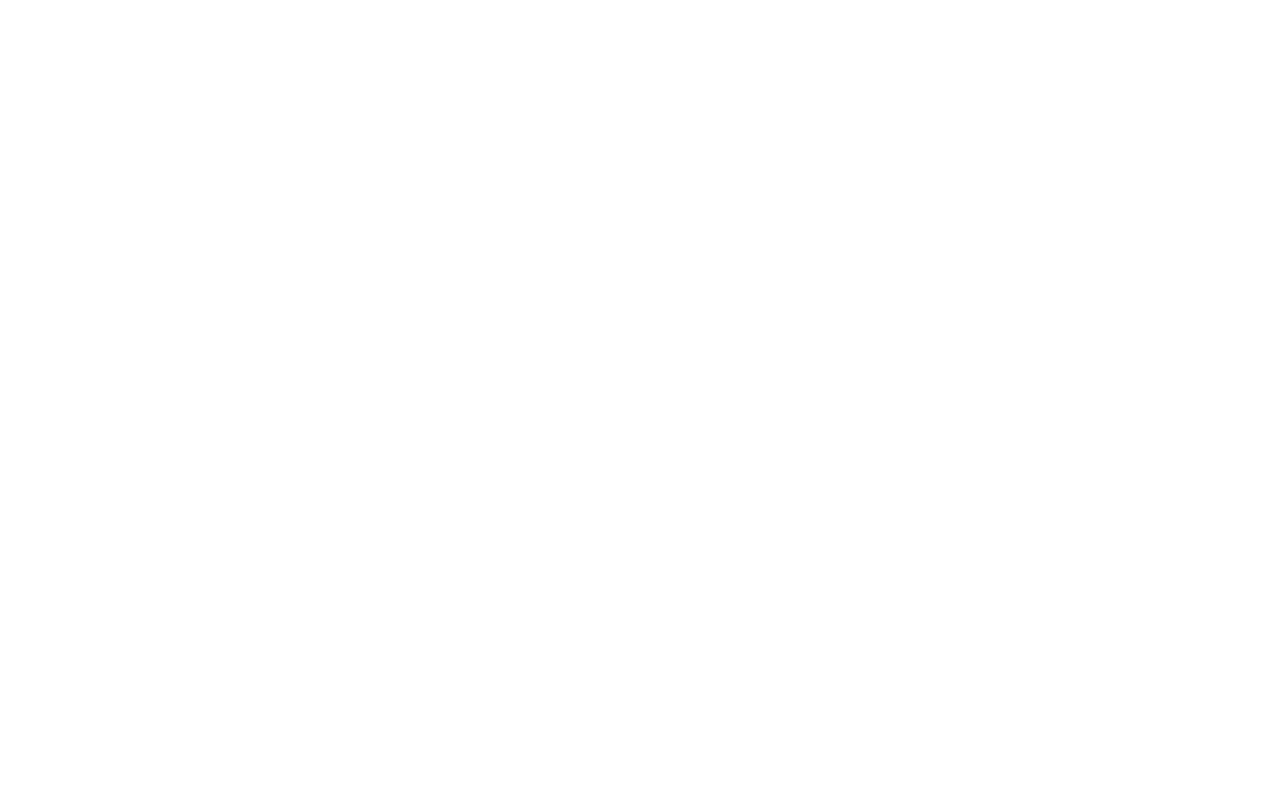
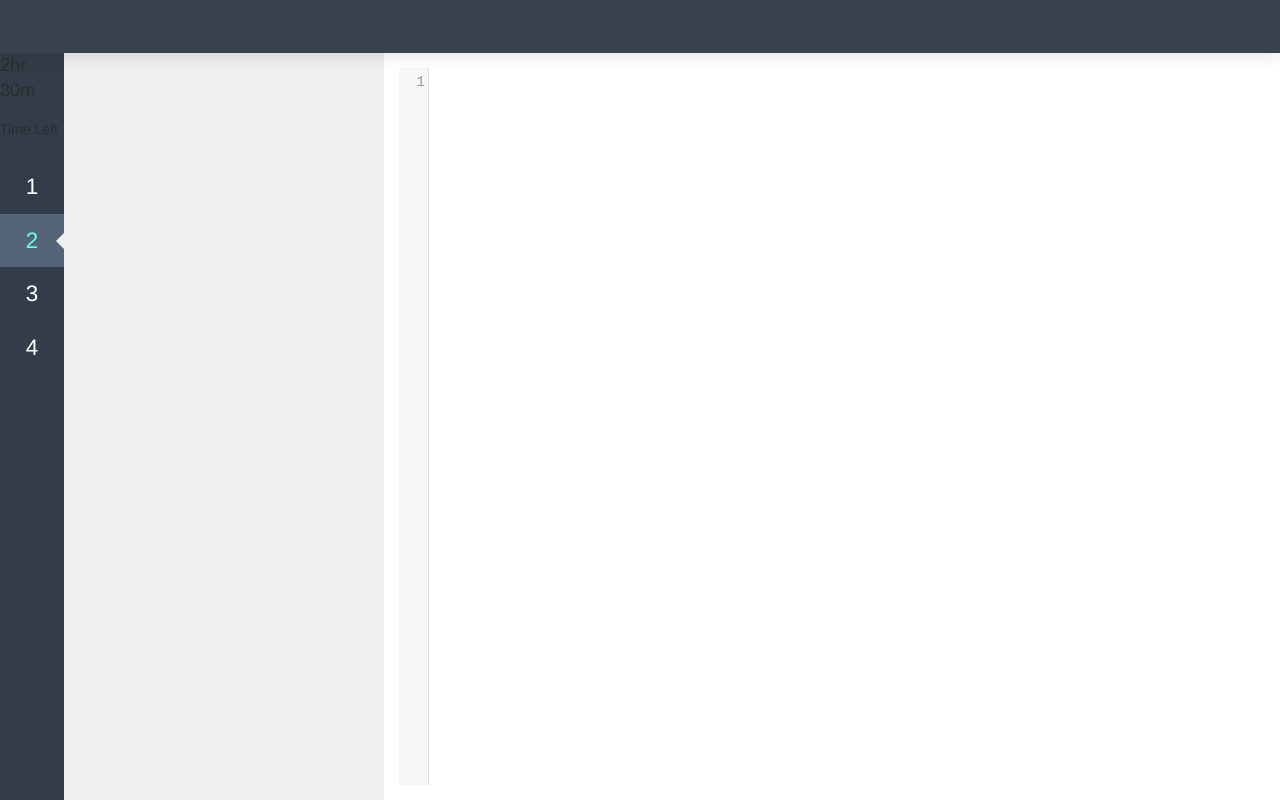
Before and after one commit to JohnnyAir/code-assessor-frontend, a React (Create React App) app: page / in a window 1280 px wide. Built offline with nearby package versions, Linux system fonts and the light colour scheme.

Commit message:
setup codemirror

```diff
--- a/src/App.js
+++ b/src/App.js
@@ -1,7 +1,8 @@
 import React from "react";
+import Assessor from "./pages/Assement";
 
 function App() {
-  return <div className="App"></div>;
+  return <Assessor />;
 }
 
 export default App;
--- /dev/null
+++ b/src/assets/css/custom.css
@@ -0,0 +1,11 @@
+/* general app css goes here */
+
+body,
+html,
+#app-root {
+  height: 100%;
+}
+
+.CodeMirror {
+  height: 100%;
+}
--- /dev/null
+++ b/src/components/Editor.js
@@ -0,0 +1,18 @@
+import React, { useEffect, createRef } from "react";
+import CodeMirror from "codemirror";
+import "codemirror/mode/javascript/javascript";
+import "codemirror/mode/clike/clike";
+
+function Editor({ mode, theme, defaultValue }) {
+  const textArea = createRef();
+  useEffect(() => {
+    window.CodeMirror = CodeMirror.fromTextArea(textArea.current, {
+      mode: mode || { name: "text/x-java" },
+      theme: theme || "default",
+      lineNumbers: true
+    });
+  });
+  return <textarea ref={textArea} defaultValue={defaultValue} />;
+}
+
+export default Editor;
--- a/src/index.js
+++ b/src/index.js
@@ -5,7 +5,9 @@
 
 // import global styles
 import "./assets/css/bootstrap.min.css";
+import "codemirror/lib/codemirror.css";
 import "./assets/css/now-ui-kit.css";
+import "./assets/css/custom.css";
 
 ReactDOM.render(<App />, document.getElementById("app-root"));
 
--- /dev/null
+++ b/src/pages/Assement.js
@@ -0,0 +1,52 @@
+import React from "react";
+import Editor from "../components/Editor";
+import "../styles/Assesment.css";
+import "codemirror/mode/javascript/javascript";
+
+function Header() {
+  return (
+    <header className="header-section">
+      <nav className="navbar navbar-expand-sm mb-0"></nav>
+    </header>
+  );
+}
+
+function Assement() {
+  return (
+    <>
+      <Header />
+      <main className="exb">
+        <div className="sidebar">
+          <div className="time-left">
+            <h5>2hr 30m</h5>
+            <span>Time Left</span>
+          </div>
+          <ul className="question-numbers">
+            <li className="number">
+              <span className="_number"> 1 </span>
+              <span className="selected-indicator"></span>
+            </li>
+            <li className="number selected">
+              <span className="_number"> 2 </span>
+              <span className="selected-indicator"></span>
+            </li>
+            <li className="number">
+              <span className="_number"> 3 </span>
+              <span className="selected-indicator"></span>
+            </li>
+            <li className="number">
+              <span className="_number"> 4 </span>
+              <span className="selected-indicator"></span>
+            </li>
+          </ul>
+        </div>
+        <div className="question-descr"></div>
+        <div className="code-area">
+          <Editor />
+        </div>
+      </main>
+    </>
+  );
+}
+
+export default Assement;
--- /dev/null
+++ b/src/styles/Assesment.css
@@ -0,0 +1,78 @@
+.sidebar {
+  width: 5%;
+  height: 100%;
+  background: #333d49;
+}
+
+.header-section nav {
+  background-color: #38424e;
+}
+
+main.exb {
+  height: calc(100% - 53px);
+  display: flex;
+}
+
+.question-descr {
+  background: #efefef;
+  width: 25%;
+}
+
+.question-numbers {
+  color: #fff;
+  list-style: none;
+  margin: 0;
+  padding: 0px;
+  display: flex;
+  flex-direction: column;
+  align-items: center;
+  padding-top: 20px;
+}
+
+.question-numbers li.number {
+  cursor: pointer;
+}
+
+.question-numbers li.number:hover {
+  background: #404a56;
+}
+
+.question-numbers li.selected {
+  background: #556577;
+  color: #67ffea;
+}
+
+.question-numbers li {
+  position: relative;
+  text-align: center;
+  width: 100%;
+  padding: 10px;
+}
+
+li ._number {
+  font-size: 1.4rem;
+}
+
+span.selected-indicator {
+  display: none;
+  float: right;
+  position: absolute;
+  top: 15px;
+  background: 0 0;
+  width: 0;
+  height: 0;
+  border-top: 12px solid transparent;
+  border-bottom: 12px solid transparent;
+  border-right: 12px solid #fff;
+  border-right: 12px solid #efefef;
+  left: 56px;
+}
+
+.number.selected span.selected-indicator {
+  display: block;
+}
+
+.code-area {
+  width: 70%;
+  padding: 15px;
+}
```
